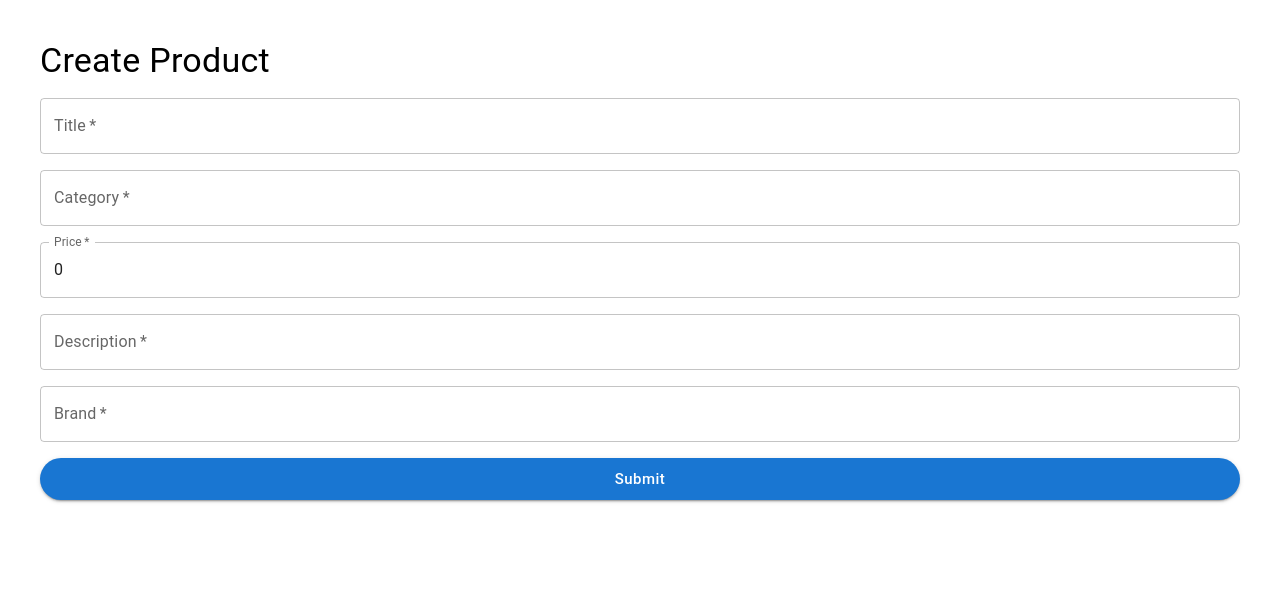
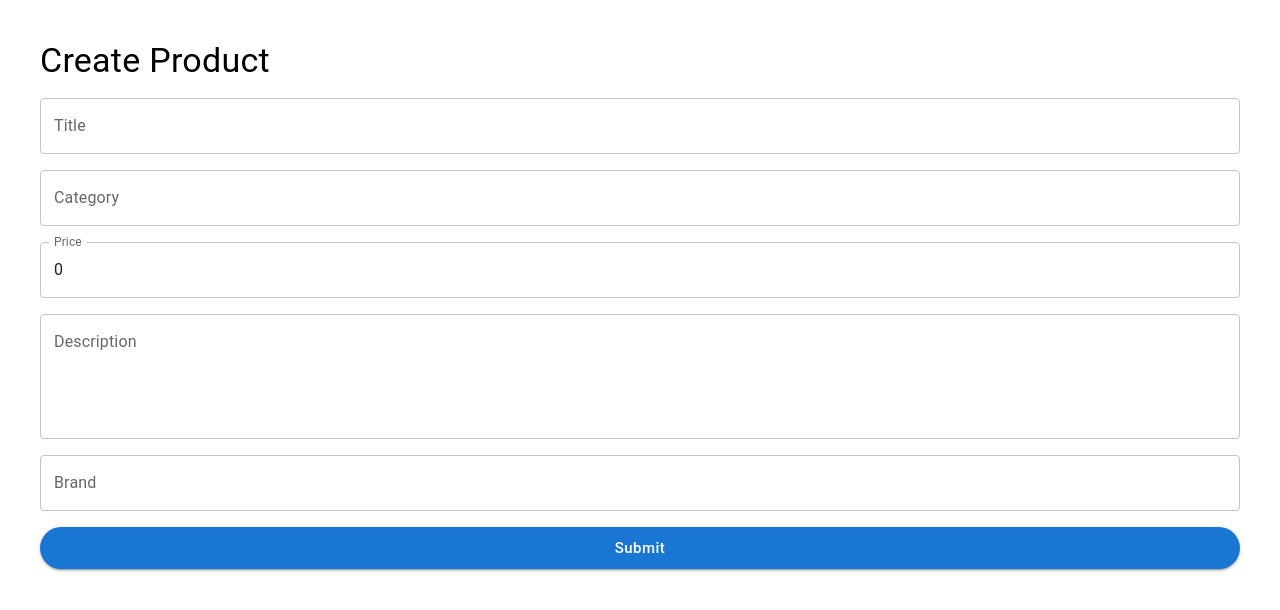
Before and after one commit to khaaisnt/products-task-mv, a Next.js app: page /products/create in a window 1280 px wide. Shown: the top 610 px of the page. Built offline with nearby package versions, Linux system fonts and the light colour scheme; no server answers.

Commit message:
[FEAT]: Implement Yup schema & react hooks from to creat product

```diff
--- a/package.json
+++ b/package.json
@@ -12,6 +12,7 @@
     "@emotion/cache": "^11.14.0",
     "@emotion/react": "^11.14.0",
     "@emotion/styled": "^11.14.1",
+    "@hookform/resolvers": "^5.1.1",
     "@mui/icons-material": "^7.2.0",
     "@mui/material": "^7.2.0",
     "@mui/material-nextjs": "^7.2.0",
@@ -19,7 +20,9 @@
     "next": "14.2.7",
     "react": "^18",
     "react-dom": "^18",
-    "react-hot-toast": "^2.5.2"
+    "react-hook-form": "^7.60.0",
+    "react-hot-toast": "^2.5.2",
+    "yup": "^1.6.1"
   },
   "devDependencies": {
     "@types/node": "^20",
--- a/src/app/products/create/page.tsx
+++ b/src/app/products/create/page.tsx
@@ -1,40 +1,49 @@
 "use client";
 
-import React, { FormEvent, useState } from "react";
+import React from "react";
 import axiosInstance from "../../../../lib/axios/axiosInstance";
 import { toast, Toaster } from "react-hot-toast";
 import { Button, TextField, Typography } from "@mui/material";
 import { useRouter } from "next/navigation";
+import { useForm } from "react-hook-form";
+import { yupResolver } from "@hookform/resolvers/yup";
+import { createProductSchema } from "../validation/product.schema";
+
+type ProductFormData = {
+  title: string;
+  category: string;
+  price: number;
+  description: string;
+  brand: string;
+};
 
 export default function CreateProduct() {
-  const [title, setTitle] = useState<string>("");
-  const [category, setCategory] = useState<string>("");
-  const [price, setPrice] = useState<number>(0);
-  const [description, setDescription] = useState<string>("");
-  const [brand, setBrand] = useState<string>("");
   const router = useRouter();
 
-  const handleSubmit = async (e: FormEvent) => {
-    if (!title || !category || !price || !description || !brand) {
-      toast.error("Semua field harus diisi!");
-      return;
-    }
+  const {
+    register,
+    handleSubmit,
+    reset,
+    formState: { errors },
+  } = useForm<ProductFormData>({
+    resolver: yupResolver(createProductSchema),
+    defaultValues: {
+      title: "",
+      category: "",
+      price: 0,
+      description: "",
+      brand: "",
+    },
+  });
 
+  const onSubmit = async (data: ProductFormData) => {
     try {
-      e.preventDefault();
-      const request = {
-        title,
-        category,
-        price,
-        description,
-        brand,
-      };
-      const response = await axiosInstance.post("/products/add", request);
-      const message = response.data.message;
+      const response = await axiosInstance.post("/products/add", data);
 
       if (response.status >= 200 && response.status < 300) {
         const message = response.data.message || "Produk berhasil dibuat";
         toast.success(message);
+        reset();
         setTimeout(() => {
           router.push("/products");
         }, 1500);
@@ -49,58 +58,73 @@ export default function CreateProduct() {
   };
 
   return (
-    <div className="container p-10 mx-auto ">
+    <div className="container p-10 mx-auto">
       <Toaster position="top-center" />
       <div className="mb-4">
         <Typography variant="h4">Create Product</Typography>
       </div>
-      <div className="space-y-4">
+
+      <form onSubmit={handleSubmit(onSubmit)} className="space-y-4">
+        <div>
           <TextField
-          required
-          type="text"
+            label="Title"
             variant="outlined"
-          label="Title"
-          value={title}
-          onChange={(e) => setTitle(e.target.value)}
             fullWidth
+            {...register("title")}
+            error={!!errors.title}
+            helperText={errors.title?.message}
           />
+        </div>
+
+        <div>
           <TextField
-          required
-          type="text"
+            label="Category"
             variant="outlined"
-          label="Category"
-          value={category}
-          onChange={(e) => setCategory(e.target.value)}
             fullWidth
+            {...register("category")}
+            error={!!errors.category}
+            helperText={errors.category?.message}
           />
+        </div>
+
+        <div>
           <TextField
-          required
+            label="Price"
             type="number"
             variant="outlined"
-          label="Price"
-          value={price}
-          onChange={(e) => setPrice(Number(e.target.value))}
             fullWidth
+            {...register("price", { valueAsNumber: true })}
+            error={!!errors.price}
+            helperText={errors.price?.message}
           />
+        </div>
+
+        <div>
           <TextField
-          required
-          type="text"
+            label="Description"
             variant="outlined"
-          label="Description"
-          value={description}
-          onChange={(e) => setDescription(e.target.value)}
             fullWidth
+            multiline
+            rows={4}
+            {...register("description")}
+            error={!!errors.description}
+            helperText={errors.description?.message}
           />
+        </div>
+
+        <div>
           <TextField
-          required
-          type="text"
+            label="Brand"
             variant="outlined"
-          label="Brand"
-          value={brand}
-          onChange={(e) => setBrand(e.target.value)}
             fullWidth
+            {...register("brand")}
+            error={!!errors.brand}
+            helperText={errors.brand?.message}
           />
+        </div>
+
         <Button
+          type="submit"
           sx={{
             textDecoration: "none",
             textTransform: "none",
@@ -111,11 +135,10 @@ export default function CreateProduct() {
           fullWidth
           variant="contained"
           color="primary"
-          onClick={handleSubmit}
         >
           Submit
         </Button>
-      </div>
+      </form>
     </div>
   );
 }
--- /dev/null
+++ b/src/app/products/validation/product.schema.ts
@@ -0,0 +1,28 @@
+import * as yup from "yup";
+
+export const createProductSchema = yup.object({
+  title: yup
+    .string()
+    .required("Title is required")
+    .min(3, "Title must be at least 3 characters")
+    .matches(/^[a-zA-Z0-9\s]+$/, "Title can only contain letters and numbers"),
+  category: yup
+    .string()
+    .required("Category is required"),
+  description: yup
+    .string()
+    .required("Description is required")
+    .matches(
+      /^[a-zA-Z0-9\s]+$/,
+      "Description can only contain letters and numbers"
+    ),
+  price: yup
+    .number()
+    .required("Price is required")
+    .positive("Price must be a positive number")
+    .min(1, "Price must be at least 1"),
+  brand: yup
+    .string()
+    .required("Brand is required")
+    .matches(/^[a-zA-Z0-9\s]+$/, "Brand can only contain letters and numbers"),
+});
```
Also changed, not shown: 1 other file (tests, documents, lock files or other folders). Lines whose indentation alone changed are shown as unchanged.
